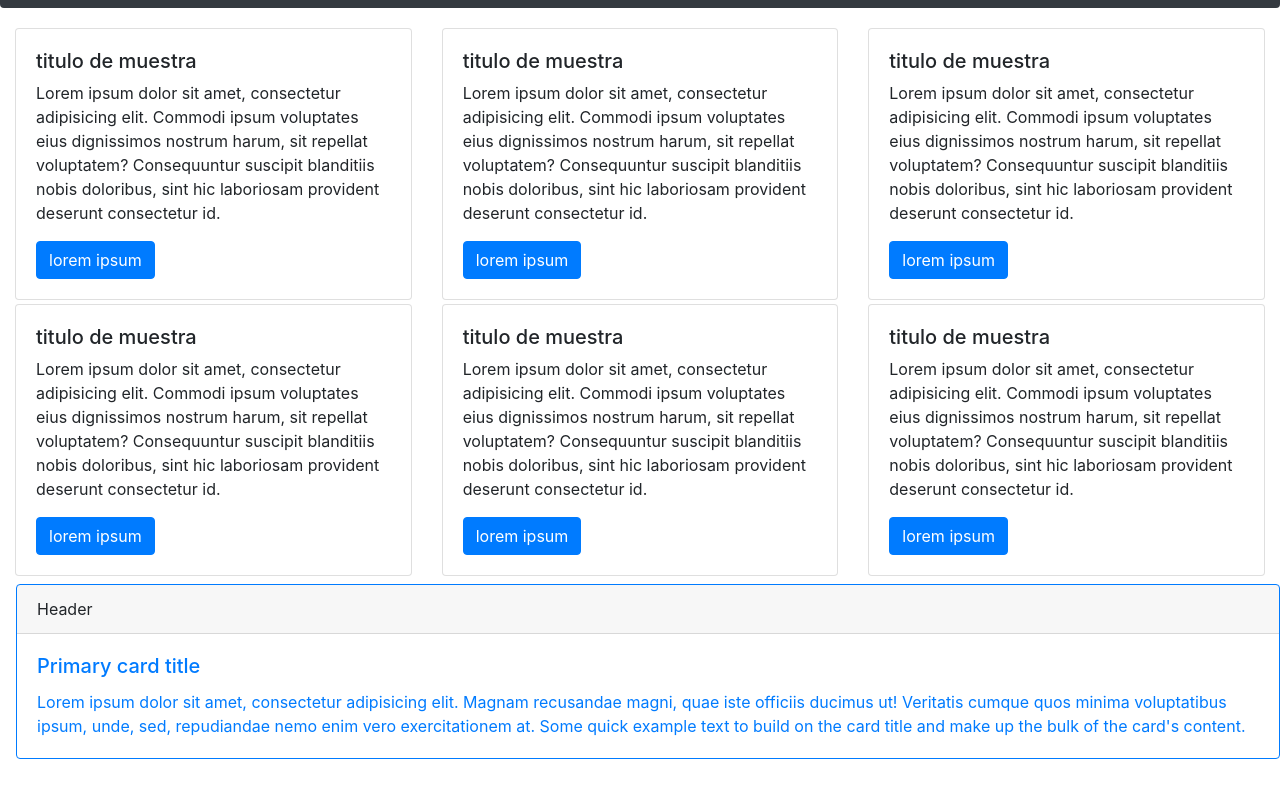
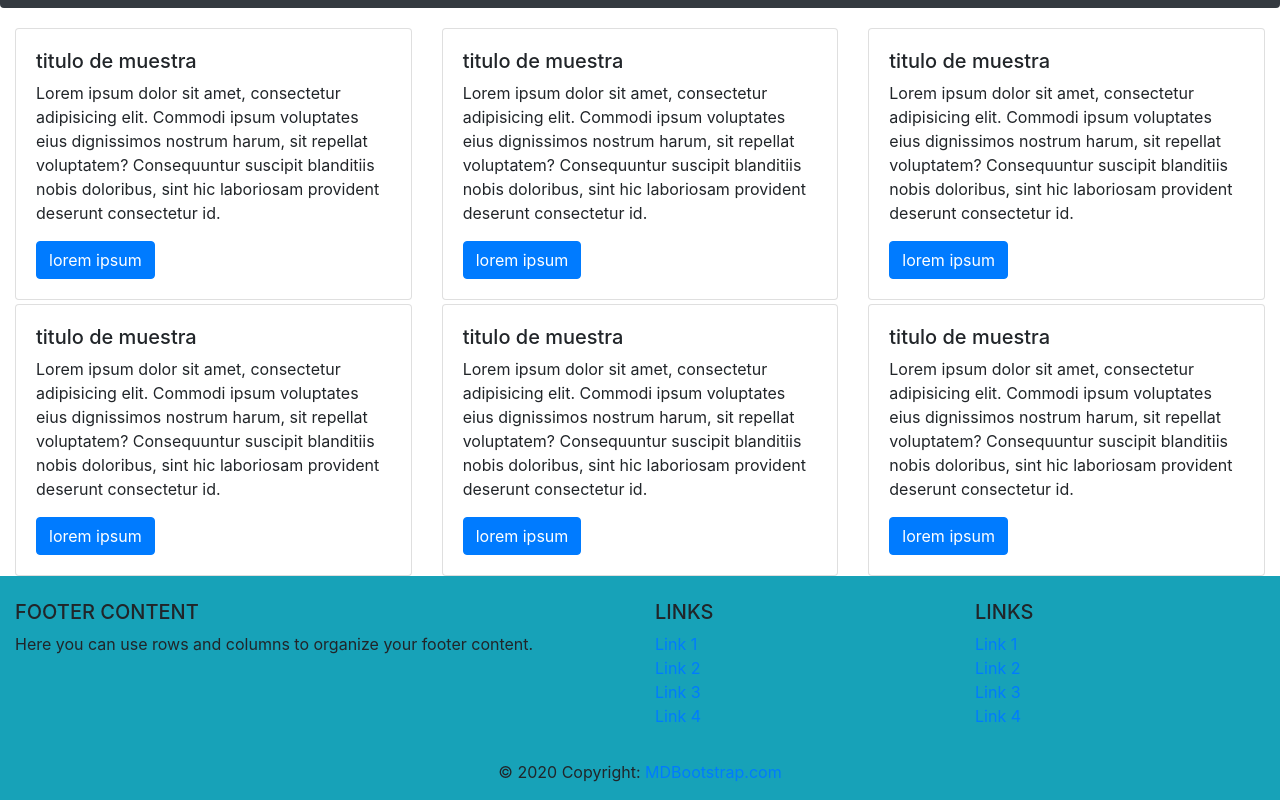
Before and after one commit to cristiancasas1698/curso-de-git, a plain HTML site: page index.html in a window 1280 px wide. Shown: the part 391-1191 px from the top of the page. Before the commit the page ends 1150 px from the top, so only its background shows below. Drawn offline with nearby package versions, Linux system fonts and the light colour scheme; files whose address does not match are found by name.

Commit message:
agregando el footer

```diff
--- a/index.html
+++ b/index.html
@@ -144,18 +144,89 @@
   </div>
 </div>
 
-<!-- row-3 -->
+<!-- Footer -->
+<footer class="page-footer font-small blue pt-4 bg-info">
 
-<div class="card border-primary ml-3 mt-2" style="max-width: 82.5rem;">
-  <div class="card-header">Header</div>
-  <div class="card-body text-primary">
-    <h5 class="card-title">Primary card title</h5>
-    <p class="card-text">Lorem ipsum dolor sit amet, consectetur adipisicing elit. Magnam recusandae magni,
-      quae iste officiis ducimus ut! Veritatis cumque quos minima voluptatibus ipsum, unde, sed, repudiandae
-      nemo enim vero exercitationem at. Some quick example text to build on the card title and make up the
-      bulk of the card's content.</p>
+  <!-- Footer Links -->
+  <div class="container-fluid text-center text-md-left">
+
+    <!-- Grid row -->
+    <div class="row">
+
+      <!-- Grid column -->
+      <div class="col-md-6 mt-md-0 mt-3">
+
+        <!-- Content -->
+        <h5 class="text-uppercase">Footer Content</h5>
+        <p>Here you can use rows and columns to organize your footer content.</p>
+
+      </div>
+      <!-- Grid column -->
+
+      <hr class="clearfix w-100 d-md-none pb-3">
+
+      <!-- Grid column -->
+      <div class="col-md-3 mb-md-0 mb-3">
+
+        <!-- Links -->
+        <h5 class="text-uppercase">Links</h5>
+
+        <ul class="list-unstyled text-dark">
+          <li>
+            <a href="#!">Link 1</a>
+          </li>
+          <li>
+            <a href="#!">Link 2</a>
+          </li>
+          <li>
+            <a href="#!">Link 3</a>
+          </li>
+          <li>
+            <a href="#!">Link 4</a>
+          </li>
+        </ul>
+
+      </div>
+      <!-- Grid column -->
+
+      <!-- Grid column -->
+      <div class="col-md-3 mb-md-0 mb-3">
+
+        <!-- Links -->
+        <h5 class="text-uppercase">Links</h5>
+
+        <ul class="list-unstyled">
+          <li>
+            <a href="#!">Link 1</a>
+          </li>
+          <li>
+            <a href="#!">Link 2</a>
+          </li>
+          <li>
+            <a href="#!">Link 3</a>
+          </li>
+          <li>
+            <a href="#!">Link 4</a>
+          </li>
+        </ul>
+
+      </div>
+      <!-- Grid column -->
+
+    </div>
+    <!-- Grid row -->
+
   </div>
-</div>
+  <!-- Footer Links -->
+
+  <!-- Copyright -->
+  <div class="footer-copyright text-center py-3">© 2020 Copyright:
+    <a href="https://mdbootstrap.com/"> MDBootstrap.com</a>
+  </div>
+  <!-- Copyright -->
+
+</footer>
+<!-- Footer -->
 </body>
 <script>
 
```
